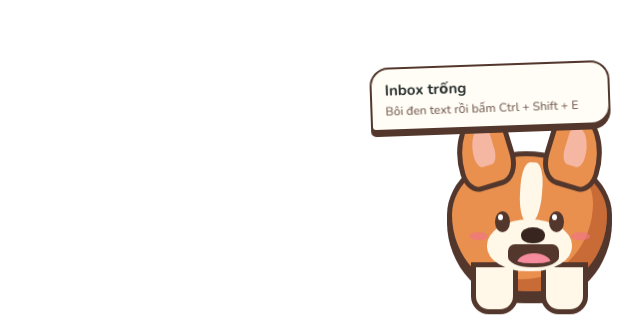
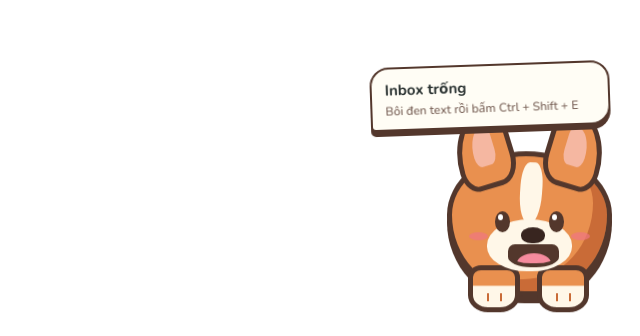
Before and after one commit to LangPhan/english-pet, a React (Vite) app: page / in a window 1280 px wide. Shown: the part 464-800 px from the top of the page, without its empty margins (640-1280 px from the left). Built offline with nearby package versions, Linux system fonts and the light colour scheme.

Commit message:
style: refine corgi paw details
Co-Authored-By: Claude Code <noreply@anthropic.com>

```diff
--- a/src/styles.css
+++ b/src/styles.css
@@ -16,7 +16,7 @@ button { cursor: pointer; }
 .speech { position: absolute; z-index: 3; top: 8px; left: 10px; width: 240px; padding: 10px 13px; border: 2px solid #53372c; border-radius: 19px 19px 19px 5px; background: #fffdf5; box-shadow: 0 5px 0 #53372c; transform: rotate(-2deg); }
 .speech strong, .speech span { display: block; }.speech strong { font-size: 15px; }.speech span { margin-top: 2px; color: #765e54; font-size: 12px; }
 .pet { position: absolute; right: 28px; bottom: 39px; width: 165px; height: 145px; padding: 0; border: 5px solid #53372c; border-radius: 48% 52% 45% 47% / 44% 44% 56% 56%; background: #e9904f; box-shadow: inset -14px -12px 0 #c96b37, 0 7px 0 #53372c; animation: breathe 3s ease-in-out infinite; }
-.pet::before, .pet::after { content: ''; position: absolute; z-index: -1; bottom: -23px; width: 37px; height: 42px; border: 5px solid #53372c; border-radius: 0 0 18px 18px; background: #fff7e8; }.pet::before { left: 19px; }.pet::after { right: 19px; }
+.pet::before, .pet::after { content: ''; position: absolute; z-index: -1; bottom: -21px; width: 42px; height: 37px; border: 5px solid #53372c; border-radius: 13px 13px 20px 20px / 12px 12px 17px 17px; background: linear-gradient(#e9904f 0 0) top / 100% 42% no-repeat, linear-gradient(#c96b37 0 0) 34% calc(100% - 6px) / 2px 8px no-repeat, linear-gradient(#c96b37 0 0) 68% calc(100% - 6px) / 2px 8px no-repeat, #fff7e8; }.pet::before { left: 16px; }.pet::after { right: 18px; }
 .ear { position: absolute; z-index: -1; top: -47px; width: 58px; height: 80px; border: 5px solid #53372c; background: #e9904f; }.ear::after { content: ''; position: absolute; inset: 13px 13px 18px; border-radius: inherit; background: #f5b7a1; }.ear-left { left: 2px; transform: rotate(-17deg); border-radius: 80% 26% 38% 30%; }.ear-right { right: 2px; transform: rotate(17deg); border-radius: 26% 80% 30% 38%; }
 .blaze { position: absolute; z-index: 1; top: 6px; left: 68px; width: 22px; height: 62px; border-radius: 45% 45% 60% 60%; background: #fff7e8; transform: rotate(4deg); }.muzzle { position: absolute; z-index: 1; bottom: 20px; left: 35px; width: 85px; height: 52px; border-radius: 50% 50% 47% 47%; background: #fff7e8; }
 .eye { position: absolute; z-index: 2; top: 55px; width: 15px; height: 21px; border-radius: 50%; background: #53372c; }.eye::after { content: ''; position: absolute; top: 3px; left: 3px; width: 5px; height: 6px; border-radius: 50%; background: white; }.eye-left { left: 43px; }.eye-right { right: 43px; }
```
